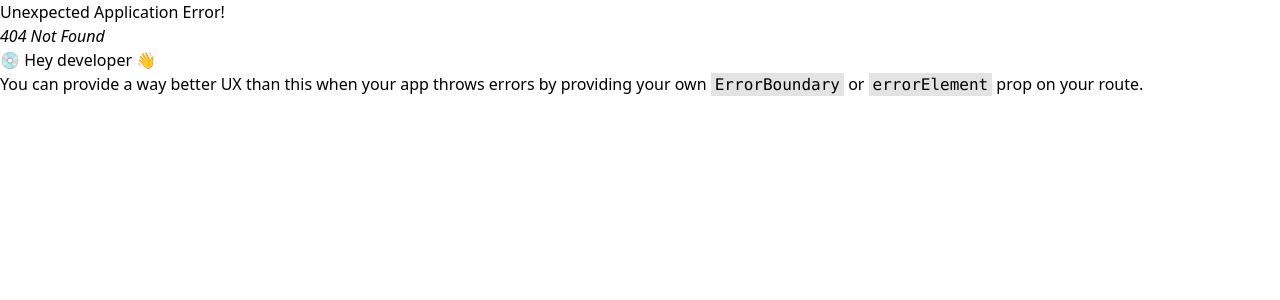
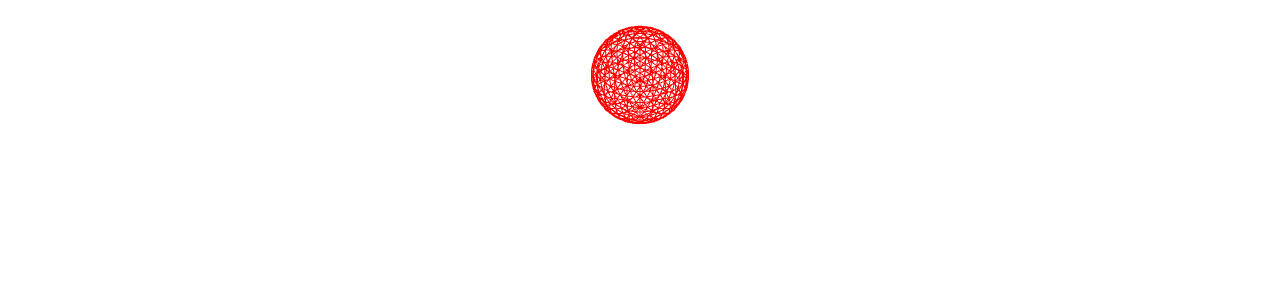
Before and after one commit to BackupMiles/shader-playground, a React (Vite) app: page /blob in a window 1280 px wide. Before the commit this address had no page. Shown: the top 300 px of the page. Built offline with nearby package versions, Linux system fonts and the light colour scheme.

Commit message:
feat: add blob route

```diff
--- /dev/null
+++ b/src/components/examples/bobby-blob.tsx
@@ -0,0 +1,25 @@
+import { Canvas } from "@react-three/fiber";
+import RendererInfo from "../renderer-info";
+import { DEFAULT_UNIFORMS } from "../../constants/uniforms";
+
+const uniforms = { ...DEFAULT_UNIFORMS };
+
+const BobbyBlob = () => {
+    return (
+        <Canvas
+        className="w-full bg-black h-full"
+        camera={{
+            position: [0, 5, 10],
+            fov: 75,
+        }}
+        >
+            <RendererInfo uniforms={uniforms} />
+            <mesh>
+                <icosahedronGeometry args={[5, 5]} />
+                <shaderMaterial wireframe={true} />
+            </mesh>
+        </Canvas>
+    )
+}
+
+export default BobbyBlob;
```
Also changed, not shown: src/main.tsx (+11 -6 lines).
